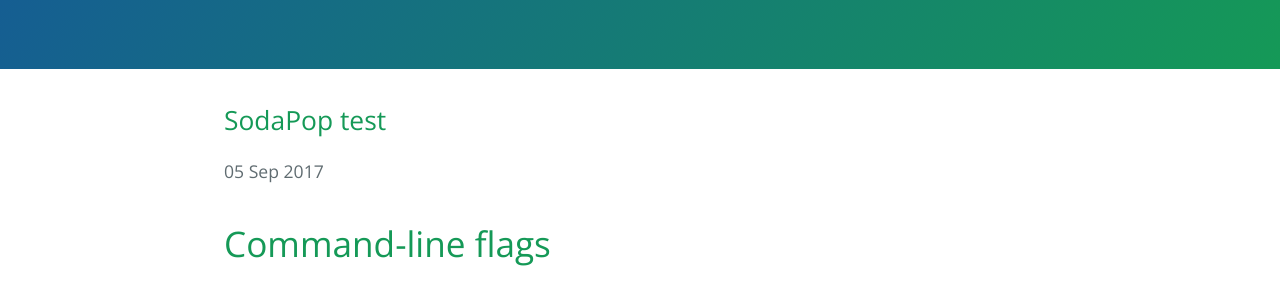
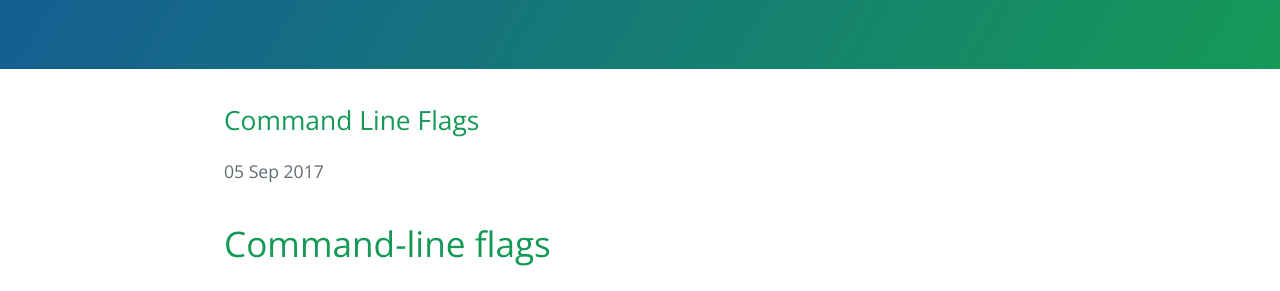
Before and after one commit to louisgt/SodaPop, a Jekyll site: the page built from _posts/2017-09-05-Command-line-flags.md, in a window 1280 px wide. Shown: the part 267-558 px from the top of the page. Built offline with Jekyll 4.4.1, drawn with Linux system fonts in a browser that asks for light colours.

Commit message:
Update 2017-09-05-Command-line-flags.md

```diff
--- a/_posts/2017-09-05-Command-line-flags.md
+++ b/_posts/2017-09-05-Command-line-flags.md
@@ -1,6 +1,5 @@
 ---
 layout: post
-title: SodaPop test
 ---
 
 # Command-line flags
```
